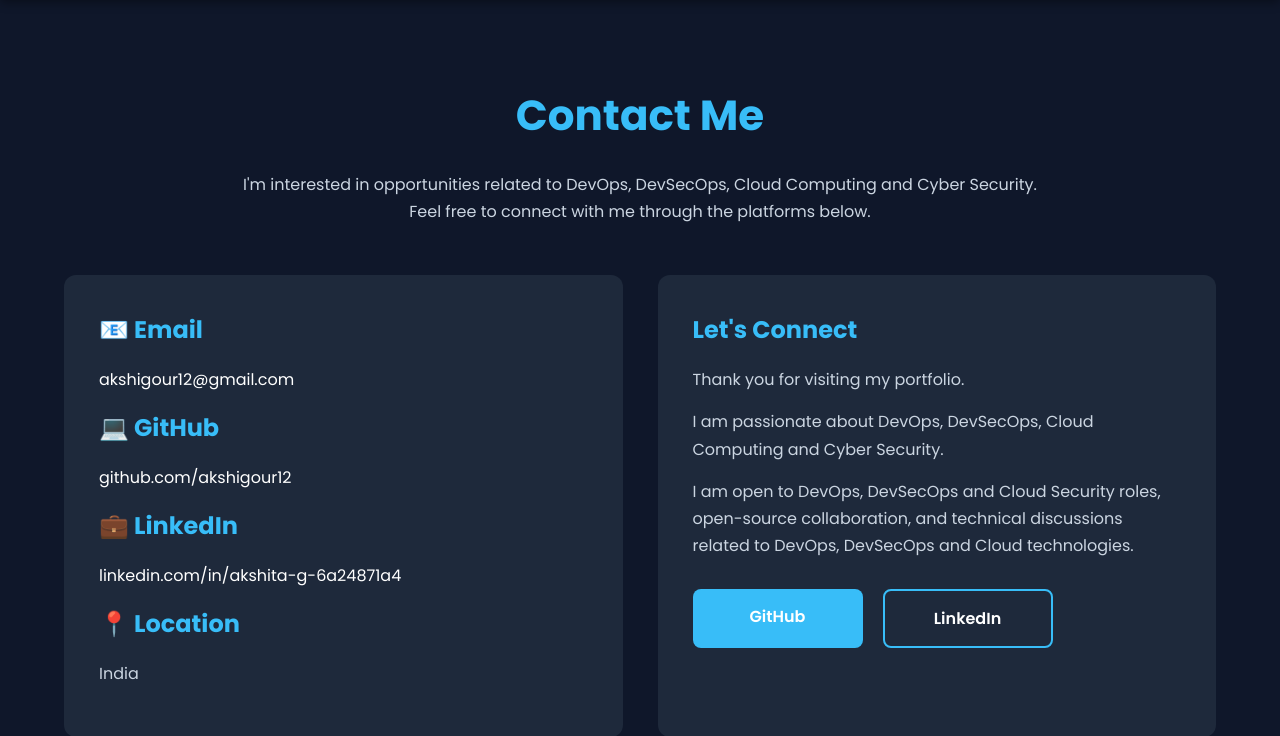
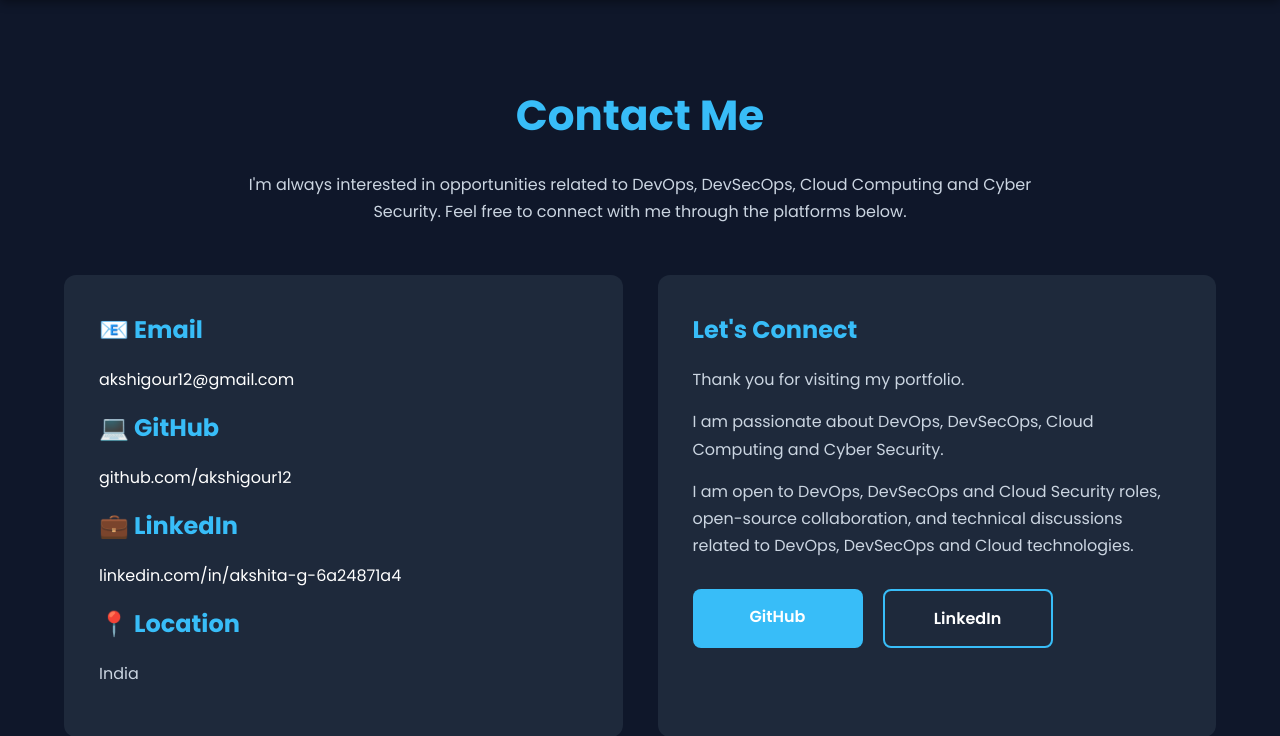
Before and after one commit to akshigour12/devops-devsecops-portfolio, a Flask app: page /contact in a window 1280 px wide. Shown: the part 84-820 px from the top of the page. Run offline with Flask 3, Linux system fonts and the light colour scheme.

Commit message:
Update contact.html

```diff
--- a/templates/contact.html
+++ b/templates/contact.html
@@ -9,7 +9,7 @@
     <h1>Contact Me</h1>
 
     <p class="intro">
-        I'm interested in opportunities related to DevOps,
+        I'm always interested in opportunities related to DevOps,
         DevSecOps, Cloud Computing and Cyber Security.
         Feel free to connect with me through the platforms below.
     </p>
```
